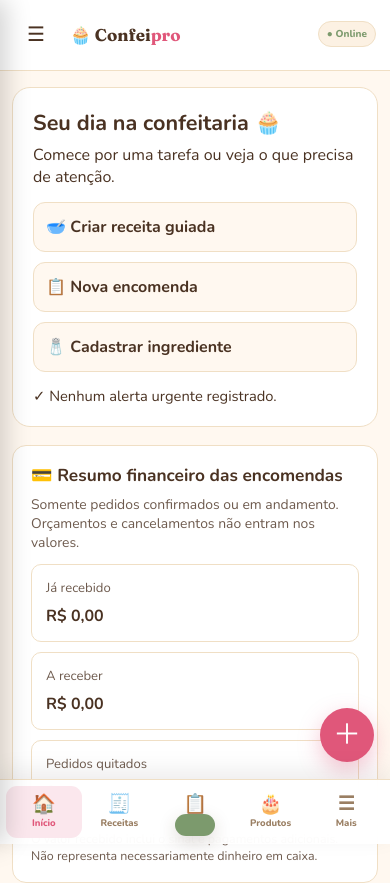
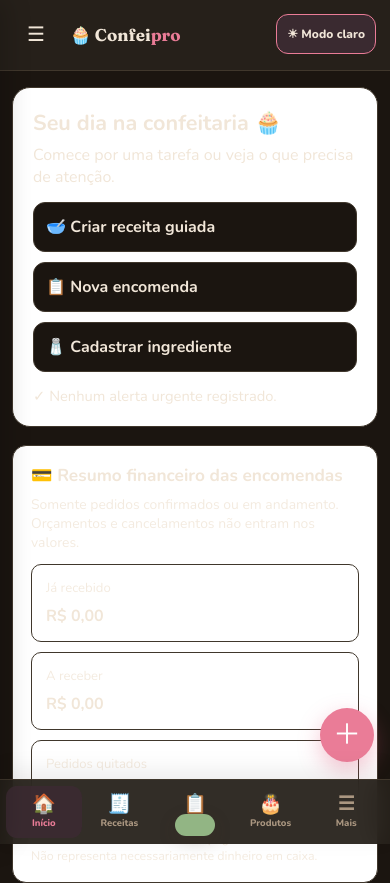
Before and after one commit to jogoiarexx-blip/confeipro, a plain HTML site: page index.html in a window 390 px wide. Shown: the top 883 px of the page. Drawn offline with nearby package versions, Linux system fonts and the light colour scheme.

Commit message:
feat(confeipro): modo escuro padrão e botão claro visível no celular (v2.7)

```diff
--- a/css/estilo.css
+++ b/css/estilo.css
@@ -152,6 +152,26 @@ body, .sidebar, .card, .dash-card, input, select, .result-box,
 }
 .theme-btn.active { background: var(--surface); color: var(--accent); box-shadow: 0 1px 4px rgba(0,0,0,0.12); }
 
+/* Troca rápida de tema: sempre à vista no topo do celular. */
+.mobile-theme-quick {
+  display: none;
+  align-items: center;
+  justify-content: center;
+  min-height: 40px;
+  padding: 8px 10px;
+  border: 1px solid var(--accent);
+  border-radius: 12px;
+  background: var(--accent-soft);
+  color: var(--text);
+  font: 800 12px var(--font-body);
+  white-space: nowrap;
+  cursor: pointer;
+}
+.mobile-theme-quick:focus-visible, .theme-btn:focus-visible {
+  outline: 3px solid var(--accent);
+  outline-offset: 2px;
+}
+
 /* ── OVERLAY (fecha o menu no mobile) ─────────── */
 .sidebar-overlay {
   display: none;
@@ -217,6 +237,10 @@ body, .sidebar, .card, .dash-card, input, select, .result-box,
 
   .main-content { margin-left: 0; }
   .mobile-topbar { display: flex; }
+  .mobile-theme-quick { display: inline-flex; margin-left: auto; }
+}
+@media (max-width: 520px) {
+  .mobile-topbar .network-status { display: none; }
 }
 
 /* ── PAGES ────────────────────────────────────── */
--- a/index.html
+++ b/index.html
@@ -1,10 +1,10 @@
 <!DOCTYPE html>
-<html lang="pt-br">
+<html lang="pt-br" data-theme="dark">
 <head>
 <meta charset="UTF-8">
 <meta name="viewport" content="width=device-width, initial-scale=1.0, viewport-fit=cover">
 <!-- Se trocar --bg em css/tema.css, atualize a cor abaixo também -->
-<meta name="theme-color" content="#FFF8F0">
+<meta name="theme-color" content="#1E1710">
 <title>Confeipro</title>
 
 <!-- PWA: manifest + ícones -->
@@ -23,13 +23,14 @@
 <link rel="stylesheet" href="css/tema.css">
 <link rel="stylesheet" href="css/estilo.css">
 <script>
-// Aplica o tema salvo ANTES da página pintar, pra não piscar claro->escuro.
+// Abre escuro por padrão; respeita a preferência salva sem piscar ao carregar.
 (function () {
   try {
     var t = localStorage.getItem('cpTema');
-    if (!t) { t = (window.matchMedia && window.matchMedia('(prefers-color-scheme: dark)').matches) ? 'dark' : 'light'; }
-    document.documentElement.setAttribute('data-theme', t);
-  } catch (e) {}
+    document.documentElement.setAttribute('data-theme', t === 'light' ? 'light' : 'dark');
+  } catch (e) {
+    document.documentElement.setAttribute('data-theme', 'dark');
+  }
 })();
 </script>
 </head>
@@ -62,9 +63,9 @@
     </nav>
 
     <div class="sidebar-footer">
-      <div class="theme-toggle" id="themeToggle">
-        <button class="theme-btn" data-theme-choice="light" onclick="setTema('light')">☀ Claro</button>
-        <button class="theme-btn" data-theme-choice="dark" onclick="setTema('dark')">🌙 Escuro</button>
+      <div class="theme-toggle" id="themeToggle" aria-label="Aparência do aplicativo">
+        <button type="button" class="theme-btn" data-theme-choice="light" onclick="setTema('light')">☀ Modo claro</button>
+        <button type="button" class="theme-btn" data-theme-choice="dark" onclick="setTema('dark')">🌙 Modo escuro</button>
       </div>
       <span class="logo-badge" id="appBadge"></span>
     </div>
@@ -81,6 +82,7 @@
       <button class="hamburger" onclick="abrirSidebar()" aria-label="Abrir menu" aria-controls="sidebar" aria-expanded="false">☰</button>
       <div class="mobile-logo" id="mobileLogo"></div>
       <span class="network-status online" id="networkStatus">● Online</span>
+      <button type="button" class="mobile-theme-quick" id="mobileThemeQuick" onclick="alternarTema()" aria-label="Ativar modo claro" title="Ativar modo claro">☀ Modo claro</button>
     </header>
 
 <div class="page active" id="tab0">
--- a/js/config.js
+++ b/js/config.js
@@ -11,5 +11,5 @@ const CONFIG = {
   nomeBase:    'Confei',                    // primeira parte do nome
   nomeDestaque:'pro',                       // parte destacada (cor --accent)
   tagline:     'seu negócio organizado', // subtítulo abaixo do nome
-  versao:      'v2.6',                      // selo de versão no cabeçalho
+  versao:      'v2.7',                      // selo de versão no cabeçalho
 };
--- a/js/tema.js
+++ b/js/tema.js
@@ -11,14 +11,27 @@ function aplicarTema(tema) {
   document.documentElement.setAttribute('data-theme', tema);
 
   document.querySelectorAll('.theme-btn').forEach(btn => {
-    btn.classList.toggle('active', btn.dataset.themeChoice === tema);
+    const ativo = btn.dataset.themeChoice === tema;
+    btn.classList.toggle('active', ativo);
+    btn.setAttribute('aria-pressed', String(ativo));
   });
 
+  const alternar = document.getElementById('mobileThemeQuick');
+  if (alternar) {
+    const mudarParaClaro = tema === 'dark';
+    const nome = mudarParaClaro ? 'Modo claro' : 'Modo escuro';
+    const rotulo = mudarParaClaro ? '☀ Modo claro' : '🌙 Modo escuro';
+    alternar.textContent = rotulo;
+    alternar.setAttribute('aria-label', 'Ativar ' + nome.toLowerCase());
+    alternar.title = 'Ativar ' + nome.toLowerCase();
+  }
+
   const meta = document.querySelector('meta[name="theme-color"]');
-  if (meta) meta.setAttribute('content', CORES_THEME_COLOR[tema] || CORES_THEME_COLOR.light);
+  if (meta) meta.setAttribute('content', CORES_THEME_COLOR[tema] || CORES_THEME_COLOR.dark);
 }
 
 function setTema(tema) {
+  if (tema !== 'dark' && tema !== 'light') return;
   localStorage.setItem('cpTema', tema);
   aplicarTema(tema);
   if (typeof toast === 'function') {
@@ -26,7 +39,12 @@ function setTema(tema) {
   }
 }
 
+function alternarTema() {
+  const atual = document.documentElement.getAttribute('data-theme');
+  setTema(atual === 'dark' ? 'light' : 'dark');
+}
+
 document.addEventListener('DOMContentLoaded', function () {
-  const atual = document.documentElement.getAttribute('data-theme') || 'light';
+  const atual = document.documentElement.getAttribute('data-theme') === 'light' ? 'light' : 'dark';
   aplicarTema(atual);
 });
--- a/service-worker.js
+++ b/service-worker.js
@@ -1,9 +1,9 @@
 // ═══════════════════════════════════════════════════════════════
-// CONFEIPRO PWA — Service Worker v26
+// CONFEIPRO PWA — Service Worker v27
 // HTML e assets: conjunto consistente por versão, disponível offline.
 // Atualização: o app mostra "Atualizar agora" e envia SKIP_WAITING.
 // ═══════════════════════════════════════════════════════════════
-const CACHE_NAME = 'confeipro-v26';
+const CACHE_NAME = 'confeipro-v27';
 const OFFLINE_URL = './index.html';
 
 const ARQUIVOS_PARA_CACHE = [
```
Also changed, not shown: 1 other file.
